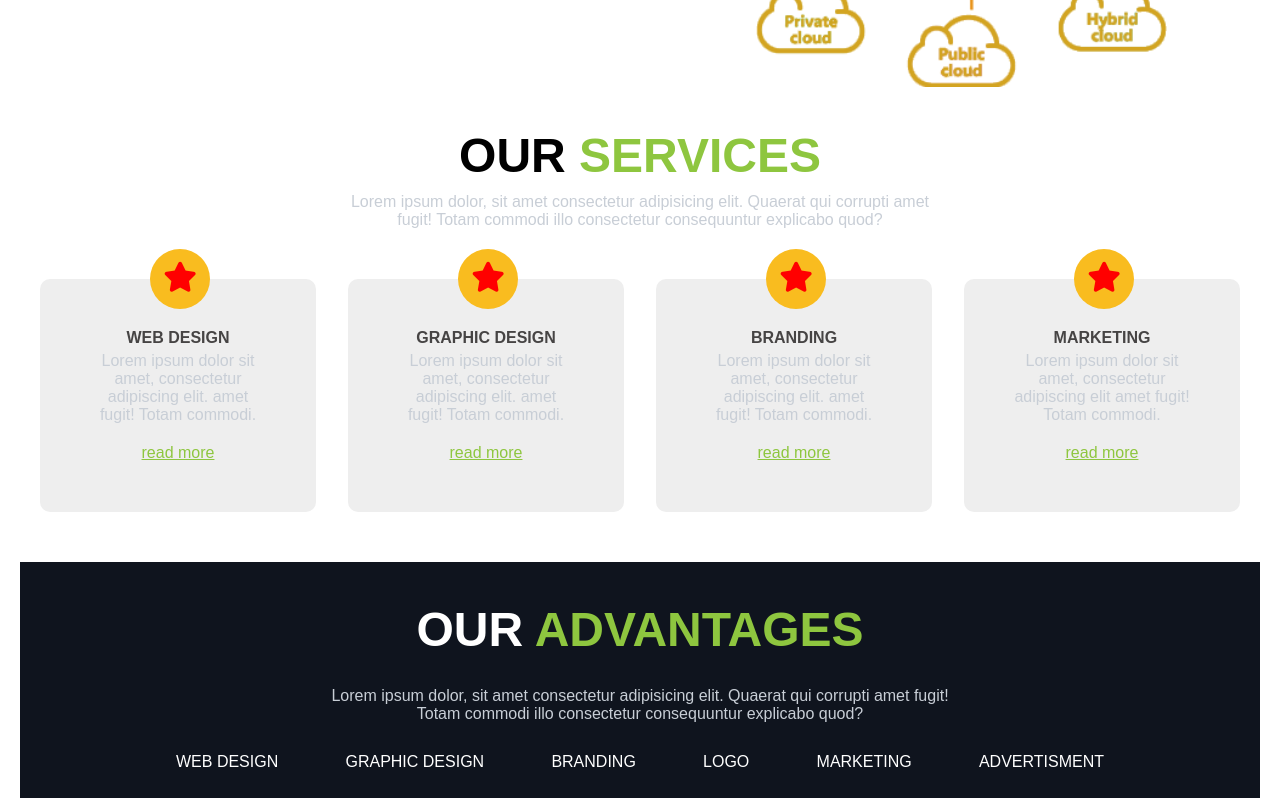
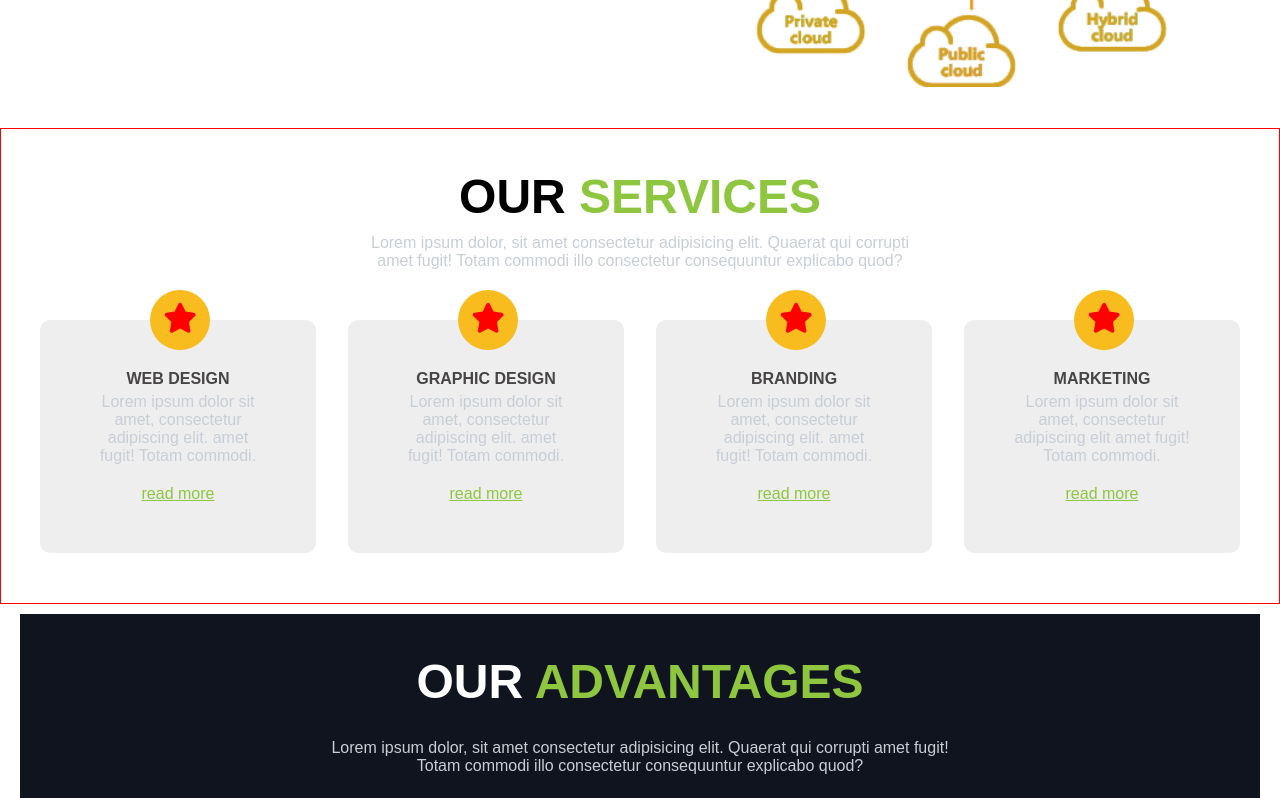
Before and after one commit to nida1khurram/assignment-12, a plain HTML site: page index.html in a window 1280 px wide. Shown: the part 1515-2313 px from the top of the page. Drawn offline with Linux system fonts and the light colour scheme.

Commit message:
set margin service

```diff
--- a/style-sec4.css
+++ b/style-sec4.css
@@ -1,7 +1,7 @@
 .sec4-container{
 max-width: 100%;
 max-height: 500px;
-margin-bottom: 30px;
+margin-bottom: 50px;
 }
 .sec4-h2{
     font-size: 40px;
@@ -37,6 +37,9 @@ margin-bottom: 30px;
 }
 /* Responsive styles */
 @media (max-width: 768px) {
+    /* .sec4-container{
+        margin-bottom: 0px;
+        } */
     .sec4-h2{
         font-size: 30px;
     }
--- a/style-sec5.css
+++ b/style-sec5.css
@@ -1,7 +1,14 @@
+#services{
+    border: 1px solid red;
+    margin-top: 20px;
+    padding-top: 20px;
+}
 .section5-h2{
     font-size: 48px;
     text-align: center;
     padding-top: 20px;
+    /* margin-top: 50px; */
+
 }
 .container-sec5{
     max-width: 1200px;
```
